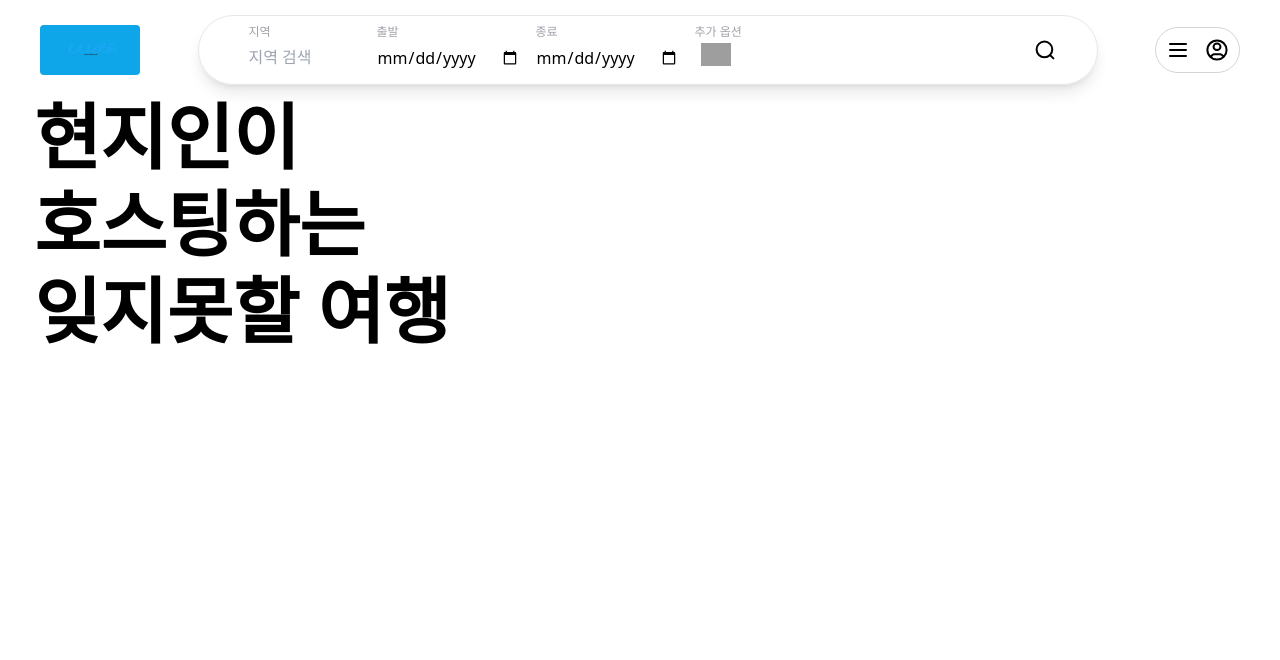
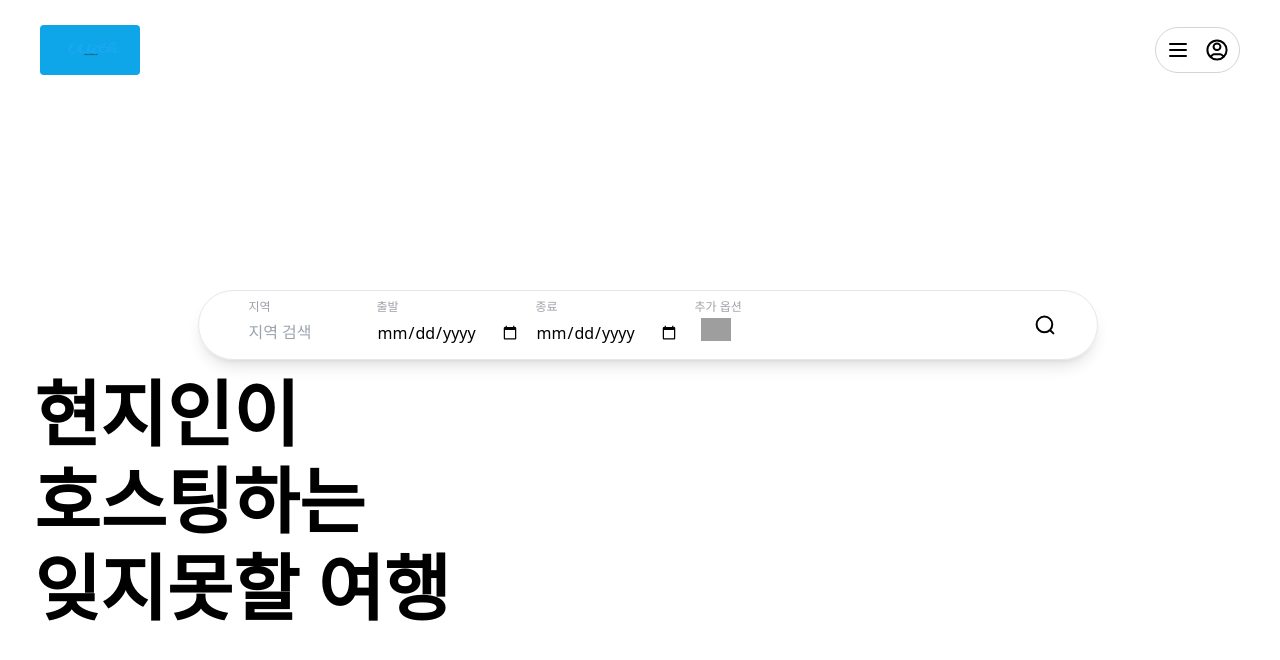
Before and after one commit to GoldenSpinach/WITH_LOCALHOST_FRONT, a Vue app: page / in a window 1280 px wide. Shown: the top 660 px of the page. Built offline with nearby package versions, Linux system fonts and the light colour scheme; grey boxes are pictures that could not be loaded.

Commit message:
feat: 헤더 애니메이션 추가

```diff
--- a/src/components/header/Header.vue
+++ b/src/components/header/Header.vue
@@ -4,7 +4,10 @@
       <img class="w-[100px] h-[50px]" src="@/assets/images/logo.png" alt="" />
     </RouterLink>
     <form
-      class="flex w-3/4 px-[50px] max-w-[11670px] h-[70px] items-center gap-4 p-4 rounded-full shadow-lg border border-gray-200 relative"
+      :class="[
+        'flex w-3/4 px-[50px] max-w-[1167px] h-[70px] items-center gap-4 p-4 rounded-full shadow-lg border border-gray-200 relative transition-all duration-500',
+        isHome ? 'mt-[550px]' : 'mt-0',
+      ]"
     >
       <div class="flex">
         <div class="flex flex-col mt-[3px]">
@@ -106,7 +109,7 @@
 
 <script setup>
 import { onMounted, onUnmounted, ref, watchEffect } from "vue";
-import { RouterLink } from "vue-router";
+import { RouterLink, useRoute } from "vue-router";
 import AreaSelector from "@/components/area/AreaSelector.vue";
 import OptionSelector from "@/components/option/OptionSelector.vue";
 const isLogin = ref(true);
@@ -119,6 +122,12 @@ const selectedOptions = ref({
   cities: [],
   extras: [],
   options: [],
+});
+const isHome = ref(false);
+const route = useRoute();
+
+watchEffect(() => {
+  isHome.value = route.path === "/";
 });
 
 const toggleAreaDropdown = () => {
--- a/src/views/Home.vue
+++ b/src/views/Home.vue
@@ -1,5 +1,5 @@
 <template>
-  <section class="flex flex-col items-center justify-center">
+  <section class="flex flex-col items-center justify-center h-screen">
     <div class="flex flex-col gap-48 justify-center items-center">
       <div class="flex items-center gap-24 relative">
         <div class="text-7xl flex flex-col gap-[15px] font-bold">
@@ -44,8 +44,9 @@ import { Carousel, Slide } from "vue3-carousel";
 import defaultImage from "@/assets/images/default.png";
 
 import "vue3-carousel/dist/carousel.css";
+import { dList } from "@/dummy";
 
-const tours = ref([]);
+const tours = ref(dList);
 </script>
 
 <style></style>
```
